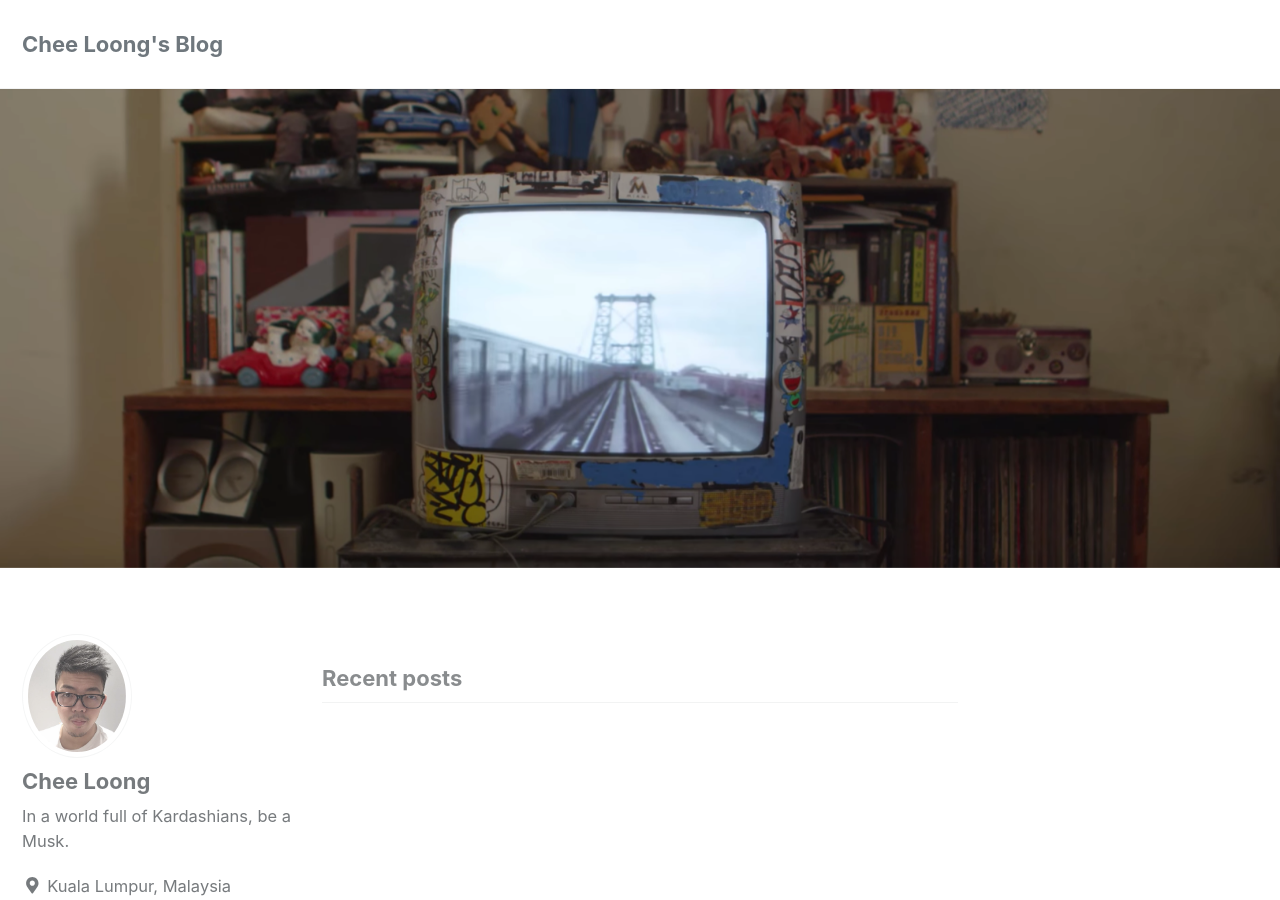
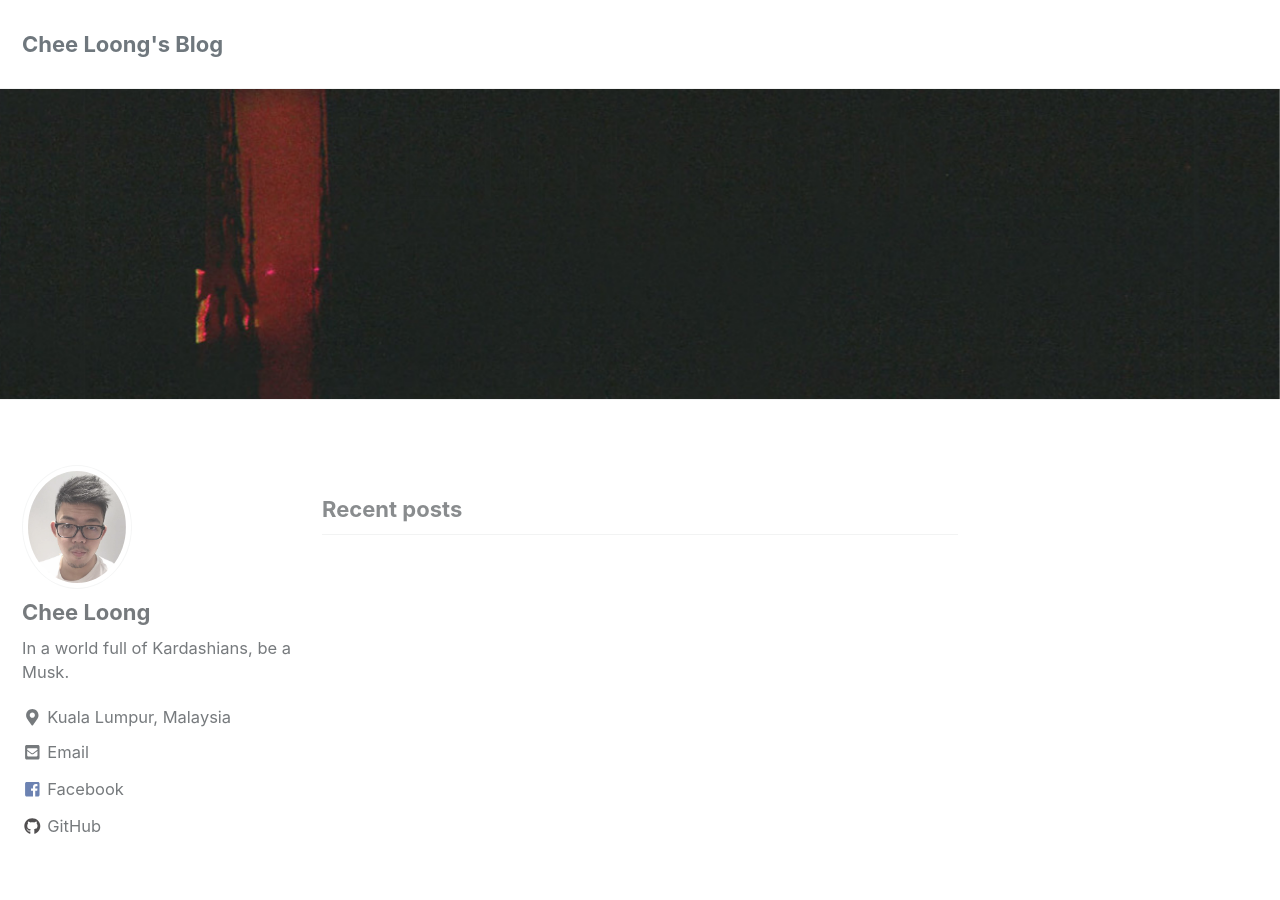
Before and after one commit to CheeLoong/CheeLoong.github.io, a Jekyll site: the page built from index.html, in a window 1280 px wide and 900 px high. Built offline with Jekyll 4.4.1, drawn with Linux system fonts in a browser that asks for light colours; cached includes are drawn as plain includes; the list of posts is cut into pages by our own code.

Commit message:
new banner

```diff
--- a/index.html
+++ b/index.html
@@ -2,5 +2,5 @@
 layout: home
 author_profile: true
 header:
-  image: "/assets/images/saintivy.png"
+  image: "/assets/images/c-banner.png"
 ---
```
Also changed, not shown: _pages/machinelearning.md (+1 -1 lines), assets/images/c-banner.png (added), assets/images/d-banner.jpg (added), assets/images/scottadams2.png (added), 3 other files.
